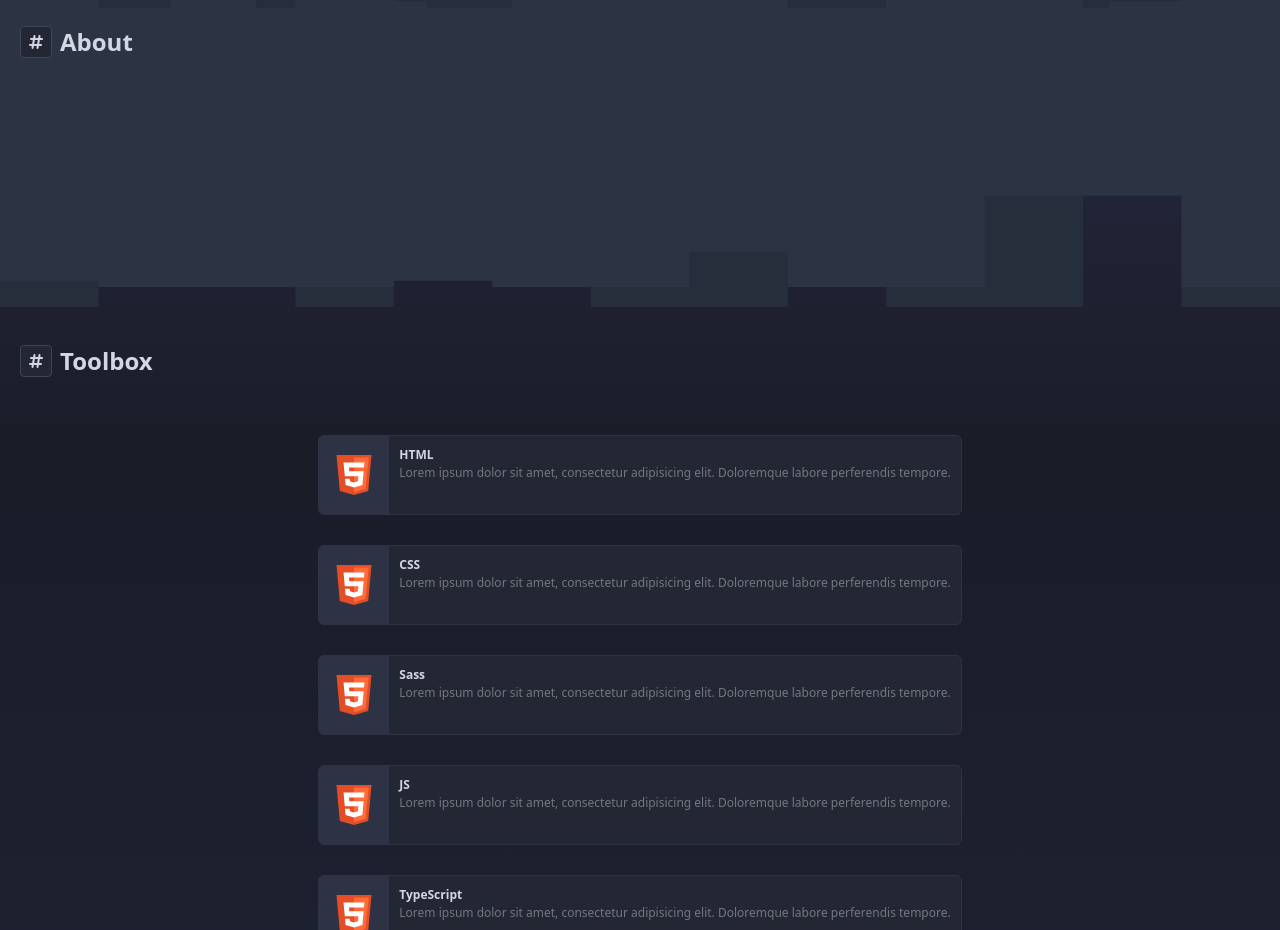
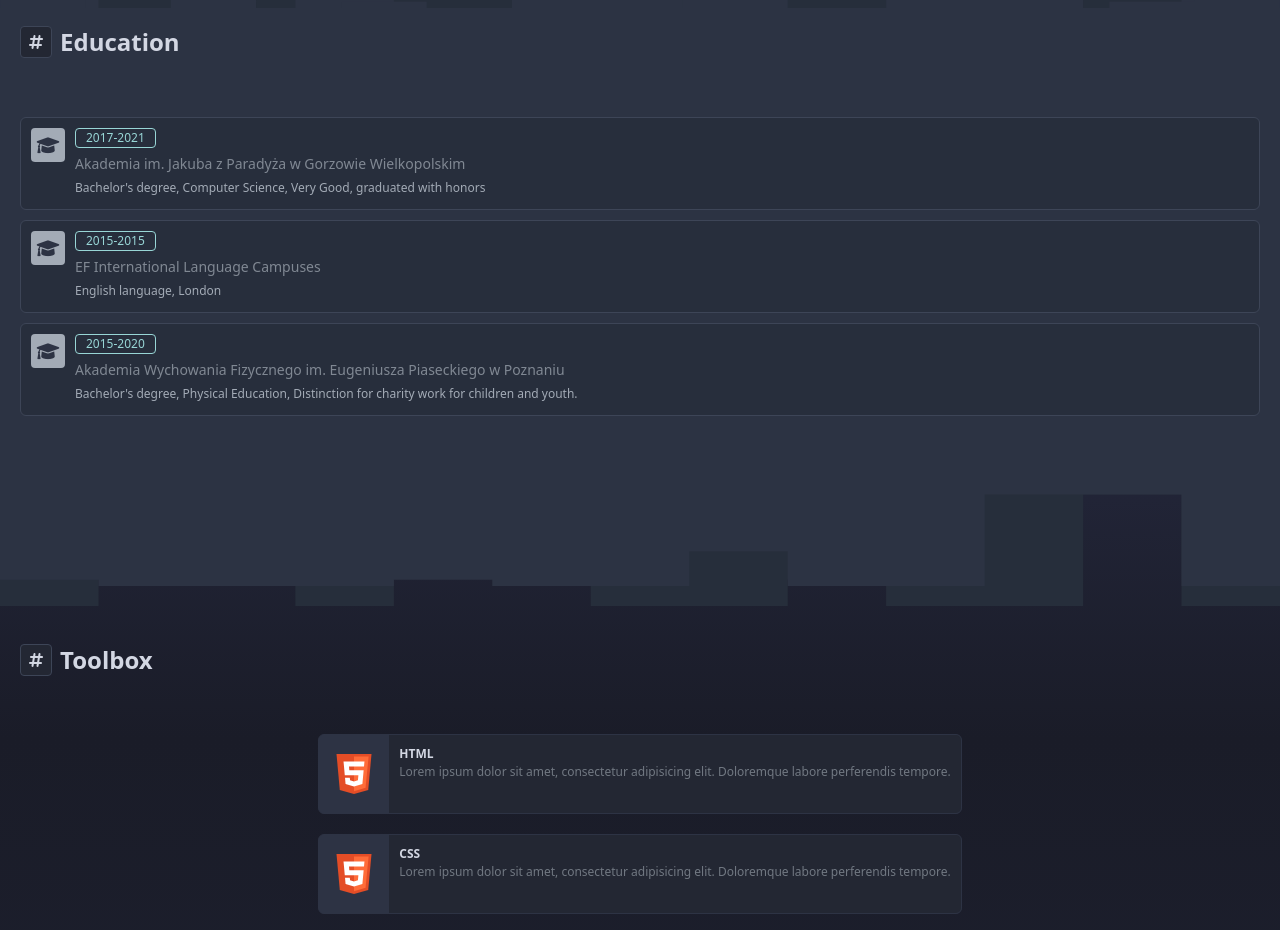
Before and after one commit to jstrzyzykowski/programmer-portfolio, a React (Create React App) app: page / in a window 1280 px wide. Shown: the part 602-1532 px from the top of the page. Built offline with nearby package versions, Linux system fonts and the light colour scheme.

Commit message:
Switched about section over education

```diff
--- a/src/api/projects.data.ts
+++ b/src/api/projects.data.ts
@@ -16,4 +16,20 @@ export const projectsData = [
     liveUrl: '',
     codeUrl: 'https://github.com/jstrzyzykowski/programmer-portfolio',
   },
+  {
+    id: 2,
+    title: 'Some example project name',
+    thumbnailUrl: '',
+    tools: ['html', 'css', 'js', 'react', 'redux'],
+    liveUrl: 'https://github.com/jstrzyzykowski/programmer-portfolio',
+    codeUrl: 'https://github.com/jstrzyzykowski/programmer-portfolio',
+  },
+  {
+    id: 3,
+    title: 'Some example project name',
+    thumbnailUrl: '',
+    tools: ['html', 'css', 'js', 'react', 'redux'],
+    liveUrl: '',
+    codeUrl: 'https://github.com/jstrzyzykowski/programmer-portfolio',
+  },
 ];
--- a/src/components/navbar/navbar.component.tsx
+++ b/src/components/navbar/navbar.component.tsx
@@ -41,13 +41,13 @@ export default function Navbar(): JSX.Element {
             <Link
               onClick={handleCloseMenu}
               activeClass="active"
-              to="section-about"
+              to="section-education"
               spy={true}
               smooth={false}
               offset={-120}
               duration={500}
             >
-              About
+              Education
             </Link>
           </li>
           <li className="navbar__navigation-list-item">
--- a/src/components/project-list/project-list.styles.scss
+++ b/src/components/project-list/project-list.styles.scss
@@ -0,0 +1,5 @@
+.projectList {
+  display: grid;
+  grid-template-columns: 1fr;
+  row-gap: 20px;
+}
--- a/src/components/section-about/section-about.component.tsx
+++ b/src/components/section-about/section-about.component.tsx
@@ -6,9 +6,43 @@ import './section-about.styles.scss';
 
 export default function SectionAbout(): JSX.Element {
   return (
-    <section className="about" id="section-about">
-      <SectionHeader text="About" />
-      <div className="about__content">
+    <section className="education" id="section-education">
+      <SectionHeader text="Education"/>
+      <div className="education__content">
+        <div className="education__content-item">
+          <div className="education__content-item-icon">
+            <i className="fas fa-graduation-cap"/>
+          </div>
+          <div className="education__content-item-content">
+            <p className="education__content-item-content-year">2017-2021</p>
+            <p className="education__content-item-content-title">Akademia im. Jakuba z Paradyża w Gorzowie
+              Wielkopolskim</p>
+            <p className="education__content-item-content-description">Bachelor's degree, Computer Science, Very Good,
+              graduated with honors</p>
+          </div>
+        </div>
+        <div className="education__content-item">
+          <div className="education__content-item-icon">
+            <i className="fas fa-graduation-cap"/>
+          </div>
+          <div className="education__content-item-content">
+            <p className="education__content-item-content-year">2015-2015</p>
+            <p className="education__content-item-content-title">EF International Language Campuses</p>
+            <p className="education__content-item-content-description">English language, London</p>
+          </div>
+        </div>
+        <div className="education__content-item">
+          <div className="education__content-item-icon">
+            <i className="fas fa-graduation-cap"/>
+          </div>
+          <div className="education__content-item-content">
+            <p className="education__content-item-content-year">2015-2020</p>
+            <p className="education__content-item-content-title">Akademia Wychowania Fizycznego im. Eugeniusza
+              Piaseckiego w Poznaniu</p>
+            <p className="education__content-item-content-description">Bachelor's degree, Physical Education,
+              Distinction for charity work for children and youth.</p>
+          </div>
+        </div>
       </div>
     </section>
   );
--- a/src/components/section-about/section-about.styles.scss
+++ b/src/components/section-about/section-about.styles.scss
@@ -1,4 +1,4 @@
-.about {
+.education {
   background-color: #2C3343;
   padding: 10px 20px 50px;
   color: #a3abb6;
@@ -25,69 +25,134 @@
   }
 
   &__content {
-    display: flex;
-    flex-direction: column;
-    justify-self: center;
-    align-items: center;
+    display: grid;
+    //flex-direction: column;
+    //justify-self: center;
+    //align-items: center;
+    grid-template-columns: 1fr;
+    row-gap: 10px;
+
+    &-item {
+      display: grid;
+      grid-template-columns: auto 1fr;
+      column-gap: 10px;
+      background-color: #272E3C;
+      padding: 10px;
+      border-radius: 6px;
+      border: 1px solid #3d4557;
+      width: 100%;
 
 
-    &-person {
-      display: flex;
-      flex-direction: column;
-      align-items: center;
-      margin-bottom: 20px;
+      &-icon {
+        background-color: rgba(255,255,255,0.7);
+        background-color: #a3abb6;
+        color: #2D3344;
+        //border: 1px solid #3d4557;
+        height: 34px;
+        width: 34px;
+        border-radius: 4px;
+        display: flex;
+        justify-content: center;
+        align-items: center;
 
-      &-avatar {
-        overflow: hidden;
-        border-radius: 100px;
-        width: 110px;
-        height: 110px;
-        margin-bottom: 10px;
-        border: 3px solid #8FC5C5;
-        padding: 5px;
-
-        img {
-          border-radius: 50%;
+        i {
+          font-size: 18px;
         }
       }
 
-      &-fullName {
-        margin-bottom: 7px;
-        color: #D3D7E3;
+      p {
+        //margin-bottom: 0 !important;
       }
 
-      &-social {
-        display: grid;
-        grid-template-columns: repeat(3, auto);
-        column-gap: 15px;
-        justify-content: center;
-        align-items: center;
+      &-content {
+        display: flex;
+        flex-direction: column;
 
-        &-item {
-          background-color: #222733;
+        &-year {
+          color: #808893;
+          font-size: 12px;
+          border: 1px solid #98d6d6;
+          //display: flex;
+          //justify-self: flex-start;
+          align-self: flex-start;
+          padding: 0 10px;
+          border-radius: 4px;
+          color: #98d6d6;
+          margin-bottom: 5px !important;
+        }
 
-          display: flex;
-          justify-content: center;
-          align-items: center;
-          width: 36px;
-          height: 36px;
-          border-radius: 6px;
-          border: 1px solid #3d4557;
+        &-title {
+          font-size: 14px;
+          margin-bottom: 5px !important;
+          //line-height: 140%;
+          color: #808893;
+        }
 
-          i {
-            color: #D3D7E3;
-            //font-size: 21px;
-            //color: #D3D7E3;
-          }
+        &-description {
+          font-size: 12px;
+          margin-bottom: 2px !important;
         }
       }
     }
 
-    &-description {
-      &-text {
-        text-align: center;
-        font-size: 14px;
-      }
-    }
+
+    //&-person {
+    //  display: flex;
+    //  flex-direction: column;
+    //  align-items: center;
+    //  margin-bottom: 20px;
+    //
+    //  &-avatar {
+    //    overflow: hidden;
+    //    border-radius: 100px;
+    //    width: 110px;
+    //    height: 110px;
+    //    margin-bottom: 10px;
+    //    border: 3px solid #8FC5C5;
+    //    padding: 5px;
+    //
+    //    img {
+    //      border-radius: 50%;
+    //    }
+    //  }
+    //
+    //  &-fullName {
+    //    margin-bottom: 7px;
+    //    color: #D3D7E3;
+    //  }
+    //
+    //  &-social {
+    //    display: grid;
+    //    grid-template-columns: repeat(3, auto);
+    //    column-gap: 15px;
+    //    justify-content: center;
+    //    align-items: center;
+    //
+    //    &-item {
+    //      background-color: #222733;
+    //
+    //      display: flex;
+    //      justify-content: center;
+    //      align-items: center;
+    //      width: 36px;
+    //      height: 36px;
+    //      border-radius: 6px;
+    //      border: 1px solid #3d4557;
+    //
+    //      i {
+    //        color: #D3D7E3;
+    //        //font-size: 21px;
+    //        //color: #D3D7E3;
+    //      }
+    //    }
+    //  }
+    //}
+    //
+    //&-description {
+    //  &-text {
+    //    text-align: center;
+    //    font-size: 14px;
+    //  }
+    //}
   }
 }
--- a/src/components/tool-list/tool-list.styles.scss
+++ b/src/components/tool-list/tool-list.styles.scss
@@ -1,6 +1,6 @@
 .toolList {
   display: grid;
   grid-template-columns: repeat(1, auto);
-  row-gap: 30px;
+  row-gap: 20px;
   justify-content: center;
 }
```
